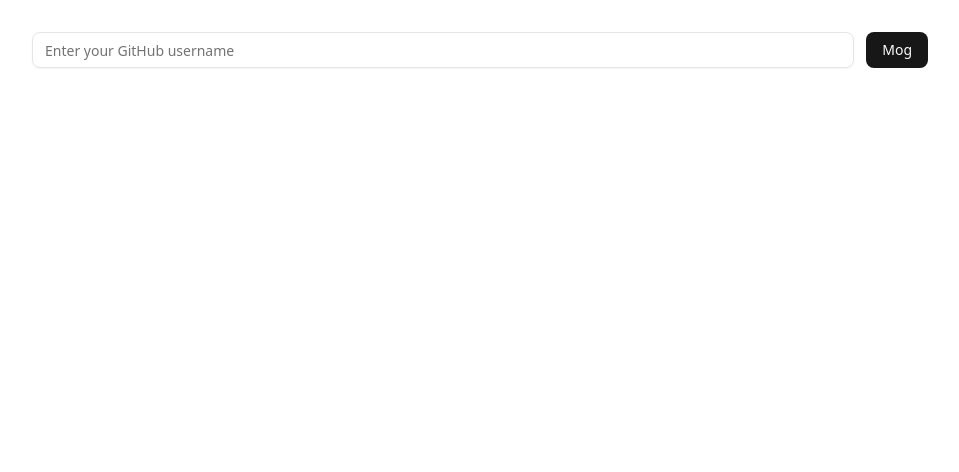
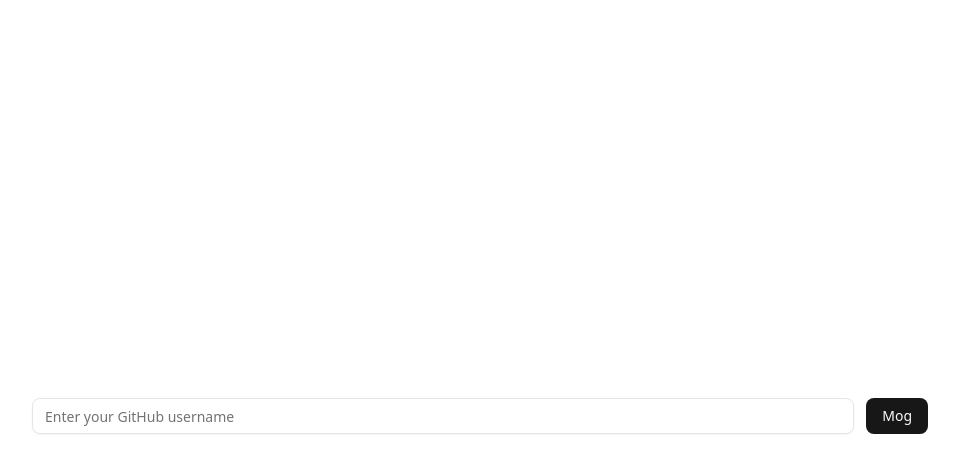
Before and after one commit to shaynesidman/commit-mog, a React (Vite) app in the folder frontend/: page / in a window 1280 px wide. Shown: the top 472 px of the page, without its empty margins (160-1119 px from the left). Built offline with nearby package versions, Linux system fonts and the light colour scheme.

Commit message:
fixed layout to be centered

```diff
--- a/frontend/src/App.tsx
+++ b/frontend/src/App.tsx
@@ -41,8 +41,8 @@ export default function App() {
     }
 
     return (
-        <main className="min-h-screen w-full p-8">
-            {!isLoading && <section className="mx-auto max-w-4xl flex flex-col gap-8">
+        <main className="w-full p-8">
+            {!isLoading && <section className="min-h-screen mx-auto max-w-4xl flex flex-col justify-center gap-8">
                 <Field orientation="horizontal">
                     <Input
                         type="search"
@@ -87,7 +87,9 @@ export default function App() {
                     }
                 </div>
             </section>}
-            {isLoading && <Spinner />}
+            {isLoading && <section className="min-h-screen mx-auto max-w-4xl flex flex-col justify-center gap-8">
+                <Spinner />
+            </section>}
         </main>
     );
 }
```
